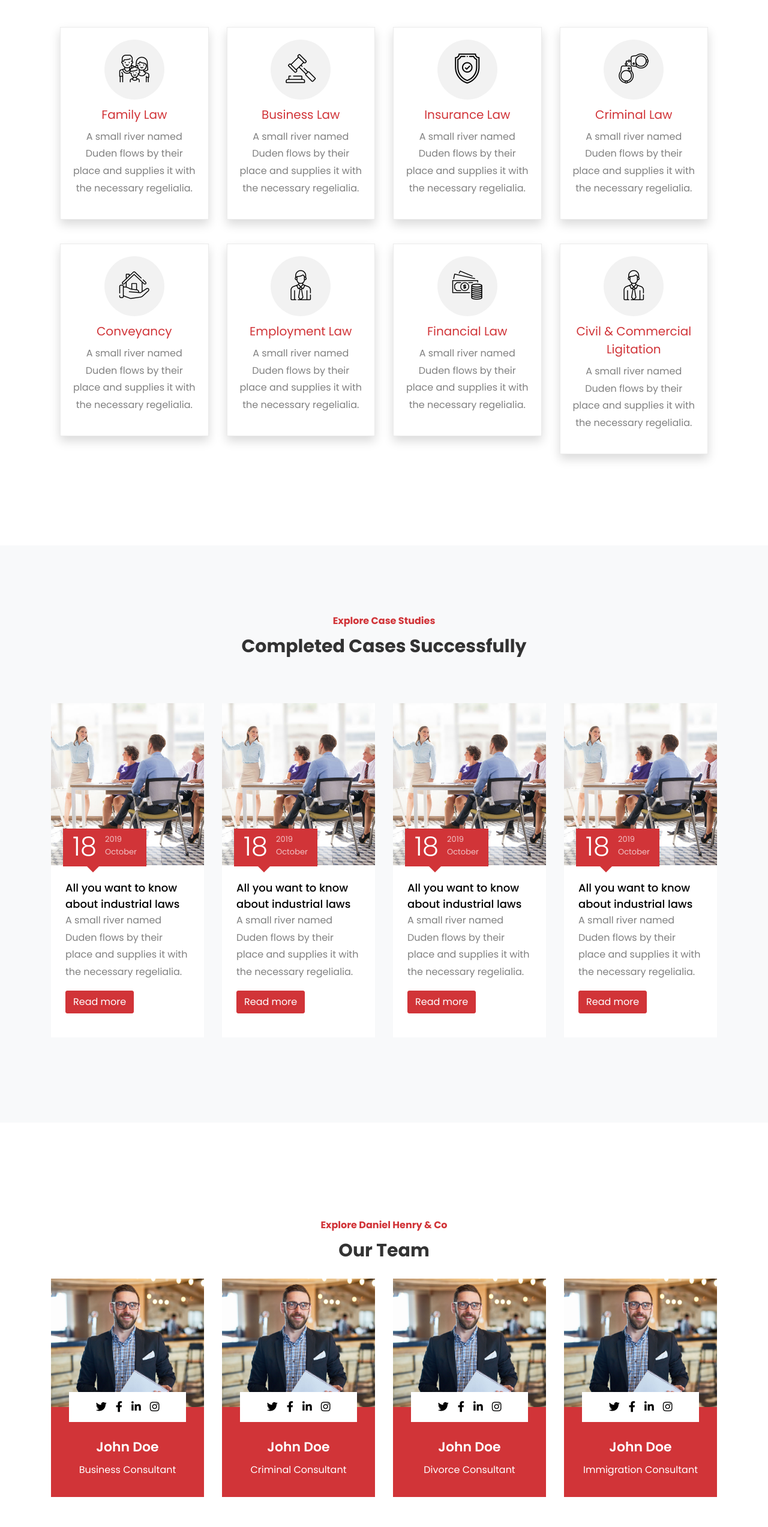
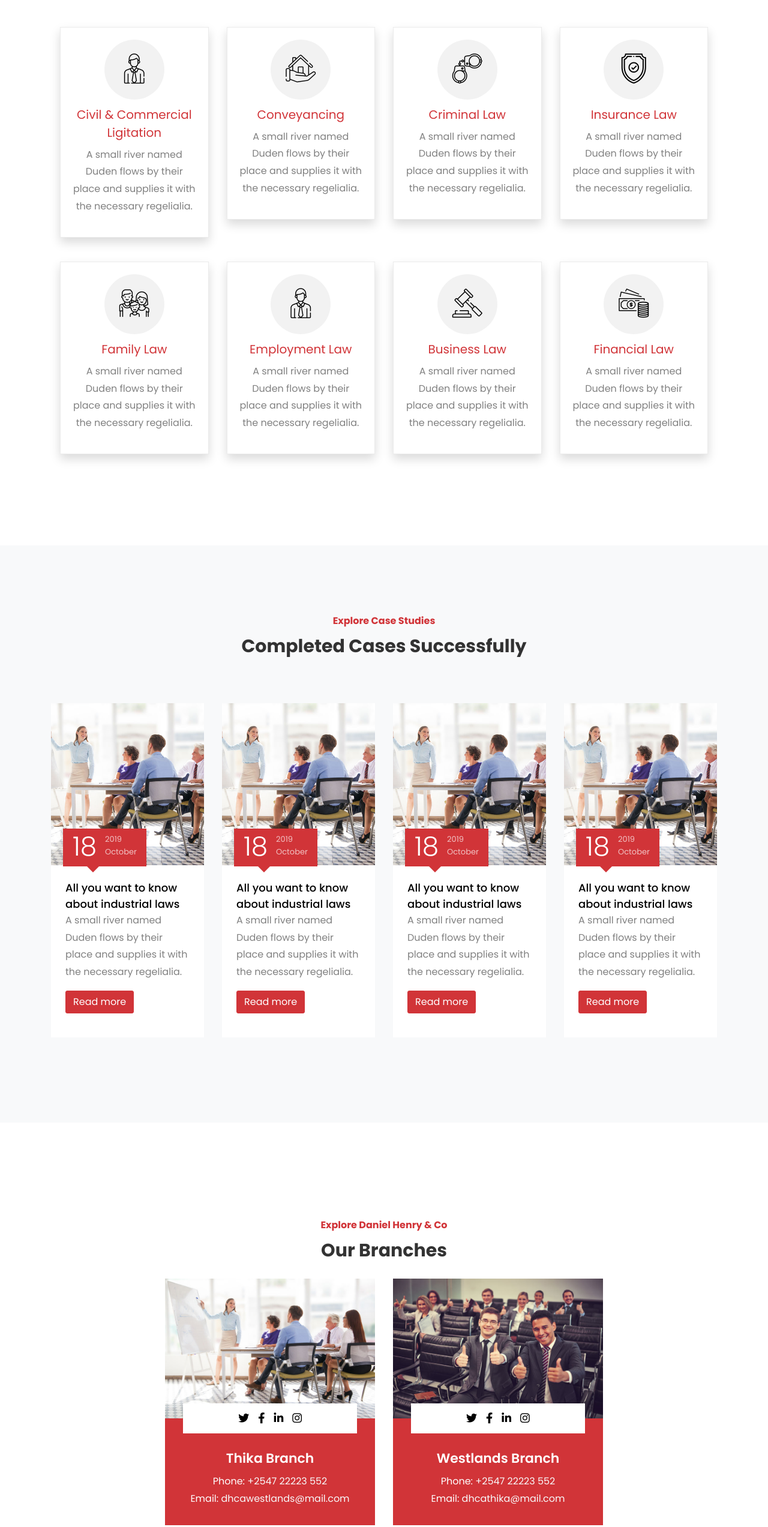
Before and after one commit to JimmieKaba19/daniel_henry, a plain HTML site: page index.html in a window 1280 px wide. Shown: the part 2478-5023 px from the top of the page at 60% size. Drawn offline with nearby package versions, Linux system fonts and the light colour scheme; some packages are replaced by stand-ins of ours; files that its build step writes are made by us from their sources; no server answers; files whose address does not match are found by name.

Commit message:
feat: changes to the footer by adding company branches and office times editing team by adding branches

```diff
--- a/index.html
+++ b/index.html
@@ -194,9 +194,59 @@
 					<div class="col-md-3 text-center">
 						<div class="practice-area ftco-animate shadow">
 							<div class="icon d-flex justify-content-center align-items-center">
+								<span class="flaticon-employee"></span>
+							</div>
+							<h3><a href="practice-single.html">Civil & Commercial Ligitation</a></h3>
+							<p>A small river named Duden flows by their place and supplies it with the necessary regelialia.</p>
+							<a href="#" class="btn-custom d-flex align-items-center justify-content-center"><span class="ion-ios-arrow-round-forward"></span></a>
+						</div>
+					</div>
+					<div class="col-md-3 text-center">
+						<div class="practice-area ftco-animate shadow">
+							<div class="icon d-flex justify-content-center align-items-center">
+								<span class="flaticon-house"></span>
+							</div>
+							<h3><a href="practice-single.html">Conveyancing</a></h3>
+							<p>A small river named Duden flows by their place and supplies it with the necessary regelialia.</p>
+							<a href="#" class="btn-custom d-flex align-items-center justify-content-center"><span class="ion-ios-arrow-round-forward"></span></a>
+						</div>
+					</div>
+					<div class="col-md-3 text-center">
+						<div class="practice-area ftco-animate shadow">
+							<div class="icon d-flex justify-content-center align-items-center">
+								<span class="flaticon-handcuffs"></span>
+							</div>
+							<h3><a href="practice-single.html">Criminal Law</a></h3>
+							<p>A small river named Duden flows by their place and supplies it with the necessary regelialia.</p>
+							<a href="#" class="btn-custom d-flex align-items-center justify-content-center"><span class="ion-ios-arrow-round-forward"></span></a>
+						</div>
+					</div>
+					<div class="col-md-3 text-center">
+						<div class="practice-area ftco-animate shadow">
+							<div class="icon d-flex justify-content-center align-items-center">
+								<span class="flaticon-shield"></span>
+							</div>
+							<h3><a href="practice-single.html">Insurance Law</a></h3>
+							<p>A small river named Duden flows by their place and supplies it with the necessary regelialia.</p>
+							<a href="#" class="btn-custom d-flex align-items-center justify-content-center"><span class="ion-ios-arrow-round-forward"></span></a>
+						</div>
+					</div>
+					<div class="col-md-3 text-center">
+						<div class="practice-area ftco-animate shadow">
+							<div class="icon d-flex justify-content-center align-items-center">
 								<span class="flaticon-family"></span>
 							</div>
 							<h3><a href="practice-single.html">Family Law</a></h3>
+							<p>A small river named Duden flows by their place and supplies it with the necessary regelialia.</p>
+							<a href="#" class="btn-custom d-flex align-items-center justify-content-center"><span class="ion-ios-arrow-round-forward"></span></a>
+						</div>
+					</div>
+					<div class="col-md-3 text-center">
+						<div class="practice-area ftco-animate shadow">
+							<div class="icon d-flex justify-content-center align-items-center">
+								<span class="flaticon-employee"></span>
+							</div>
+							<h3><a href="practice-single.html">Employment Law</a></h3>
 							<p>A small river named Duden flows by their place and supplies it with the necessary regelialia.</p>
 							<a href="#" class="btn-custom d-flex align-items-center justify-content-center"><span class="ion-ios-arrow-round-forward"></span></a>
 						</div>
@@ -214,46 +264,6 @@
 					<div class="col-md-3 text-center">
 						<div class="practice-area ftco-animate shadow">
 							<div class="icon d-flex justify-content-center align-items-center">
-								<span class="flaticon-shield"></span>
-							</div>
-							<h3><a href="practice-single.html">Insurance Law</a></h3>
-							<p>A small river named Duden flows by their place and supplies it with the necessary regelialia.</p>
-							<a href="#" class="btn-custom d-flex align-items-center justify-content-center"><span class="ion-ios-arrow-round-forward"></span></a>
-						</div>
-					</div>
-					<div class="col-md-3 text-center">
-						<div class="practice-area ftco-animate shadow">
-							<div class="icon d-flex justify-content-center align-items-center">
-								<span class="flaticon-handcuffs"></span>
-							</div>
-							<h3><a href="practice-single.html">Criminal Law</a></h3>
-							<p>A small river named Duden flows by their place and supplies it with the necessary regelialia.</p>
-							<a href="#" class="btn-custom d-flex align-items-center justify-content-center"><span class="ion-ios-arrow-round-forward"></span></a>
-						</div>
-					</div>
-					<div class="col-md-3 text-center">
-						<div class="practice-area ftco-animate shadow">
-							<div class="icon d-flex justify-content-center align-items-center">
-								<span class="flaticon-house"></span>
-							</div>
-							<h3><a href="practice-single.html">Conveyancy</a></h3>
-							<p>A small river named Duden flows by their place and supplies it with the necessary regelialia.</p>
-							<a href="#" class="btn-custom d-flex align-items-center justify-content-center"><span class="ion-ios-arrow-round-forward"></span></a>
-						</div>
-					</div>
-					<div class="col-md-3 text-center">
-						<div class="practice-area ftco-animate shadow">
-							<div class="icon d-flex justify-content-center align-items-center">
-								<span class="flaticon-employee"></span>
-							</div>
-							<h3><a href="practice-single.html">Employment Law</a></h3>
-							<p>A small river named Duden flows by their place and supplies it with the necessary regelialia.</p>
-							<a href="#" class="btn-custom d-flex align-items-center justify-content-center"><span class="ion-ios-arrow-round-forward"></span></a>
-						</div>
-					</div>
-					<div class="col-md-3 text-center">
-						<div class="practice-area ftco-animate shadow">
-							<div class="icon d-flex justify-content-center align-items-center">
 								<span class="flaticon-money"></span>
 							</div>
 							<h3><a href="practice-single.html">Financial Law</a></h3>
@@ -261,16 +271,7 @@
 							<a href="#" class="btn-custom d-flex align-items-center justify-content-center"><span class="ion-ios-arrow-round-forward"></span></a>
 						</div>
 					</div>
-					<div class="col-md-3 text-center">
-						<div class="practice-area ftco-animate shadow">
-							<div class="icon d-flex justify-content-center align-items-center">
-								<span class="flaticon-employee"></span>
-							</div>
-							<h3><a href="practice-single.html">Civil & Commercial Ligitation</a></h3>
-							<p>A small river named Duden flows by their place and supplies it with the necessary regelialia.</p>
-							<a href="#" class="btn-custom d-flex align-items-center justify-content-center"><span class="ion-ios-arrow-round-forward"></span></a>
-						</div>
-					</div>
+
 				</div>
 			</div>
 		</div>
@@ -375,6 +376,50 @@
 					<div class="row justify-content-center">
 						<div class="col-md-10 text-center heading-section ftco-animate">
 							<span class="subheading">Explore Daniel Henry & Co</span>
+							<h2 class="mb-4">Our Branches</h2>
+						</div>
+					</div>
+					<div class="row justify-content-center">
+                        <div class="col-lg-4 col-md-6">
+                            <div class="team-item">
+                                <div class="team-img">
+                                    <img src="images/image_1.jpg" alt="Team Image">
+                                </div>
+                                <div class="team-text">
+                                    <h2>Thika Branch</h2>
+									<p>Phone: <a href="tel:00000000" class="text-light">+2547 22223 552</a></p>
+                                    <p>Email: <a href="mailto:dhca@mail.com" class="text-light">dhcawestlands@mail.com</a></p>
+                                    <div class="team-social">
+                                        <a class="social-tw" href=""><i class="fab fa-twitter"></i></a>
+                                        <a class="social-fb" href=""><i class="fab fa-facebook-f"></i></a>
+                                        <a class="social-li" href=""><i class="fab fa-linkedin-in"></i></a>
+                                        <a class="social-in" href=""><i class="fab fa-instagram"></i></a>
+                                    </div>
+                                </div>
+                            </div>
+                        </div>
+                        <div class="col-lg-4 col-md-6">
+                            <div class="team-item">
+                                <div class="team-img">
+                                    <img src="images/image_3.jpg" alt="Team Image">
+                                </div>
+                                <div class="team-text">
+                                    <h2>Westlands Branch</h2>
+									<p>Phone: <a href="tel:00000000" class="text-light">+2547 22223 552</a></p>
+                                    <p>Email: <a href="mailto:dhca@mail.com" class="text-light">dhcathika@mail.com</a></p>
+                                    <div class="team-social">
+                                        <a class="social-tw" href=""><i class="fab fa-twitter"></i></a>
+                                        <a class="social-fb" href=""><i class="fab fa-facebook-f"></i></a>
+                                        <a class="social-li" href=""><i class="fab fa-linkedin-in"></i></a>
+                                        <a class="social-in" href=""><i class="fab fa-instagram"></i></a>
+                                    </div>
+                                </div>
+                            </div>
+                        </div>
+                    </div>
+
+					<div class="row justify-content-center">
+						<div class="col-md-10 text-center heading-section ftco-animate">
 							<h2 class="mb-4">Our Team</h2>
 						</div>
 					</div>
@@ -806,23 +851,31 @@
 						<div class="ftco-footer-widget mb-4 ml-md-5">
 							<h2 class="ftco-heading-2">Practice Areas</h2>
 							<ul class="list-unstyled">
+								<li><a href="#" class="py-1 d-block"><span class="ion-ios-arrow-forward mr-3"></span>Civil & Commercial Ligitation</a></li>
+								<li><a href="#" class="py-1 d-block"><span class="ion-ios-arrow-forward mr-3"></span>Conveyancing</a></li>
+								<li><a href="#" class="py-1 d-block"><span class="ion-ios-arrow-forward mr-3"></span>Criminal Law</a></li>
+								<li><a href="#" class="py-1 d-block"><span class="ion-ios-arrow-forward mr-3"></span>Insurance Law</a></li>
 								<li><a href="#" class="py-1 d-block"><span class="ion-ios-arrow-forward mr-3"></span>Family Law</a></li>
+								<li><a href="#" class="py-1 d-block"><span class="ion-ios-arrow-forward mr-3"></span>Employment Law</a></li>
 								<li><a href="#" class="py-1 d-block"><span class="ion-ios-arrow-forward mr-3"></span>Business Law</a></li>
-								<li><a href="#" class="py-1 d-block"><span class="ion-ios-arrow-forward mr-3"></span>Insurance Law</a></li>
-								<li><a href="#" class="py-1 d-block"><span class="ion-ios-arrow-forward mr-3"></span>Criminal Law</a></li>
-								<li><a href="#" class="py-1 d-block"><span class="ion-ios-arrow-forward mr-3"></span>Civil & Commercial Ligitation</a></li>
-								<li><a href="#" class="py-1 d-block"><span class="ion-ios-arrow-forward mr-3"></span>Conveyancy</a></li>
-								<li><a href="#" class="py-1 d-block"><span class="ion-ios-arrow-forward mr-3"></span>Employment Law</a></li>
+								<li><a href="#" class="py-1 d-block"><span class="ion-ios-arrow-forward mr-3"></span>Financial Law</a></li>
 
 							</ul>
 						</div>
 					</div>
 					<div class="col-md">
 						<div class="ftco-footer-widget mb-4">
-							<h2 class="ftco-heading-2">Have a Questions?</h2>
+							<h2 class="ftco-heading-2">Our Branches</h2>
 							<div class="block-23 mb-3">
+								<h5 class="text-light">Thika Branch:</h5>
 								<ul>
 									<li><span class="icon icon-map-marker"></span><span class="text">Thika, Kiambu, KE</span></li>
+									<li><a href="#"><span class="icon icon-phone"></span><span class="text">+254 792 929 210</span></a></li>
+									<li><a href="#"><span class="icon icon-envelope"></span><span class="text">DHCA@yourdomain.com</span></a></li>
+								</ul>
+								<h5 class="text-white">Westlands Branch:</h5>
+								<ul>
+									<li><span class="icon icon-map-marker"></span><span class="text">Westlands, Nairobi, KE</span></li>
 									<li><a href="#"><span class="icon icon-phone"></span><span class="text">+254 792 929 210</span></a></li>
 									<li><a href="#"><span class="icon icon-envelope"></span><span class="text">DHCA@yourdomain.com</span></a></li>
 								</ul>
@@ -835,8 +888,8 @@
 							<div class="opening-hours">
 								<h4>Opening Days:</h4>
 								<p class="pl-3">
-									<span>Monday – Friday : 9am to 20 pm</span>
-									<span>Saturday : 9am to 17 pm</span>
+									<span>Monday – Friday </span> <br>
+									<span>:8am to 5pm</span>
 								</p>
 								<h4>Unavailable Days:</h4>
 								<p class="pl-3">
```
Also changed, not shown: about.html (+16 -8 lines), attorneys.html (+64 -78 lines), case.html (+16 -8 lines), contact.html (+17 -8 lines), practice-areas.html (+67 -58 lines).
